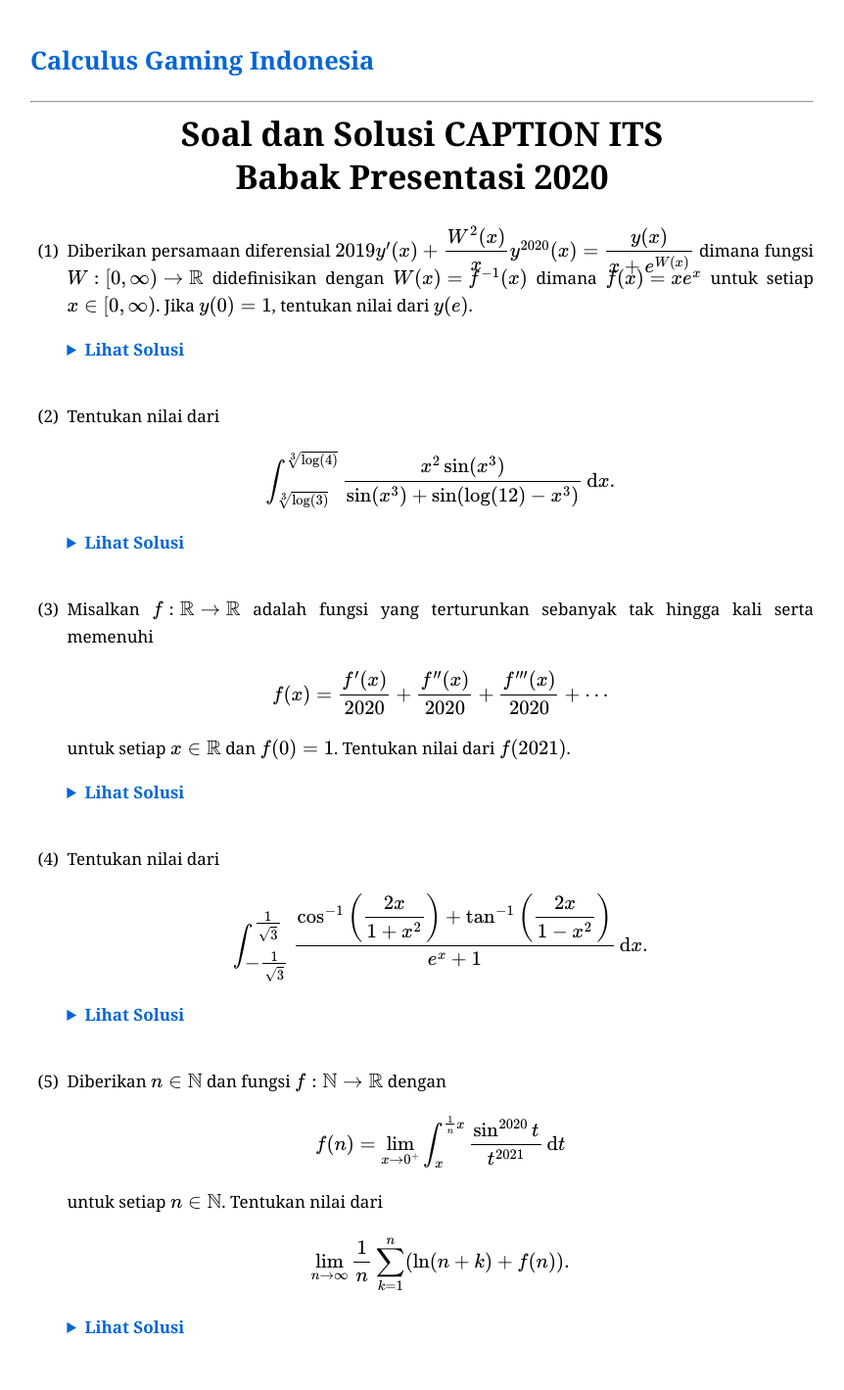
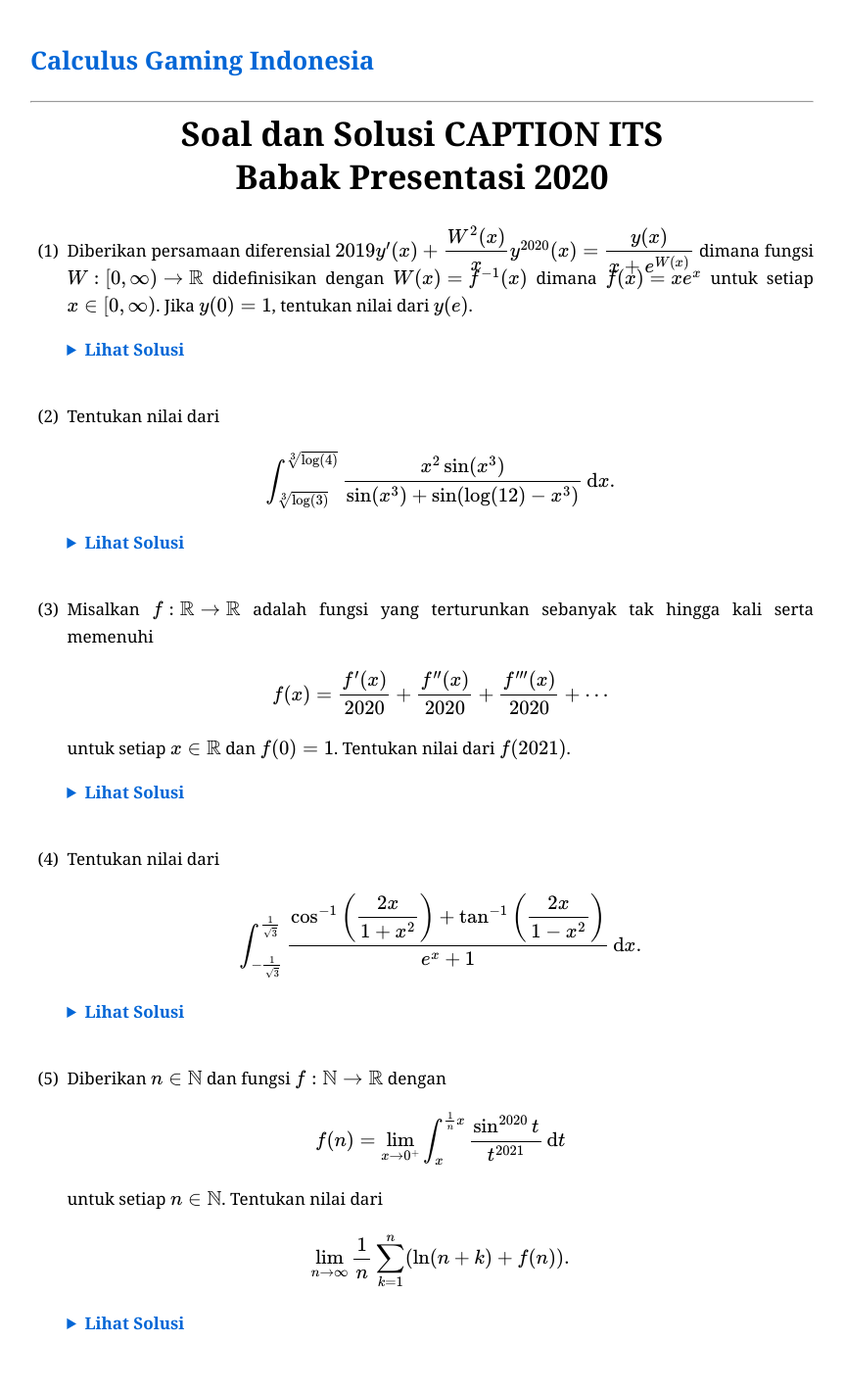
Before and after one commit to calculusgamingindonesia/calculusgamingindonesia.github.io, a Jekyll site: the page built from _posts/2026-07-03-caption-its-pre-2020.md, in a window 1280 px wide. Shown: the whole page at 98% size, without its empty margins (209-1071 px from the left). Built offline with Jekyll 4.4.1, drawn with Linux system fonts in a browser that asks for light colours; some web fonts are replaced.

Commit message:
Update 2026-07-03-caption-its-pre-2020.md

```diff
--- a/_posts/2026-07-03-caption-its-pre-2020.md
+++ b/_posts/2026-07-03-caption-its-pre-2020.md
@@ -36,7 +36,7 @@
 
 4. Tentukan nilai dari
 
-   $$\int_{\textstyle -\frac{1}{\sqrt{3}}}^{\textstyle \frac{1}{\sqrt{3}}}\dfrac{\cos^{-1}\bigg(\dfrac{2x}{1+x^2}\bigg)+\tan^{-1}\bigg(\dfrac{2x}{1-x^2}\bigg)}{e^x+1}\,\mathrm{d}x.$$
+   $$\int_{-\frac{1}{\sqrt{3}}}^{\frac{1}{\sqrt{3}}}\dfrac{\cos^{-1}\bigg(\dfrac{2x}{1+x^2}\bigg)+\tan^{-1}\bigg(\dfrac{2x}{1-x^2}\bigg)}{e^x+1}\,\mathrm{d}x.$$
 
    <details><summary>Lihat Solusi</summary><div class="kotak-solusi" markdown="1">
    Solusi diserahkan kepada pembaca sebagai latihan.
```
